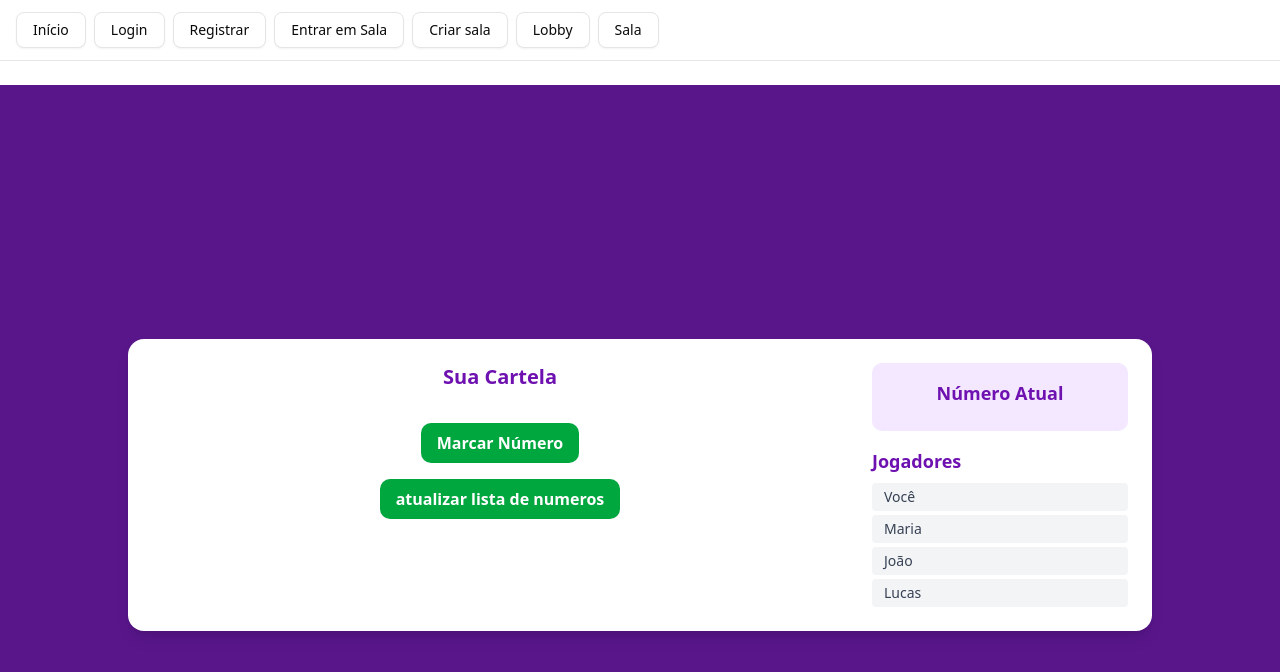
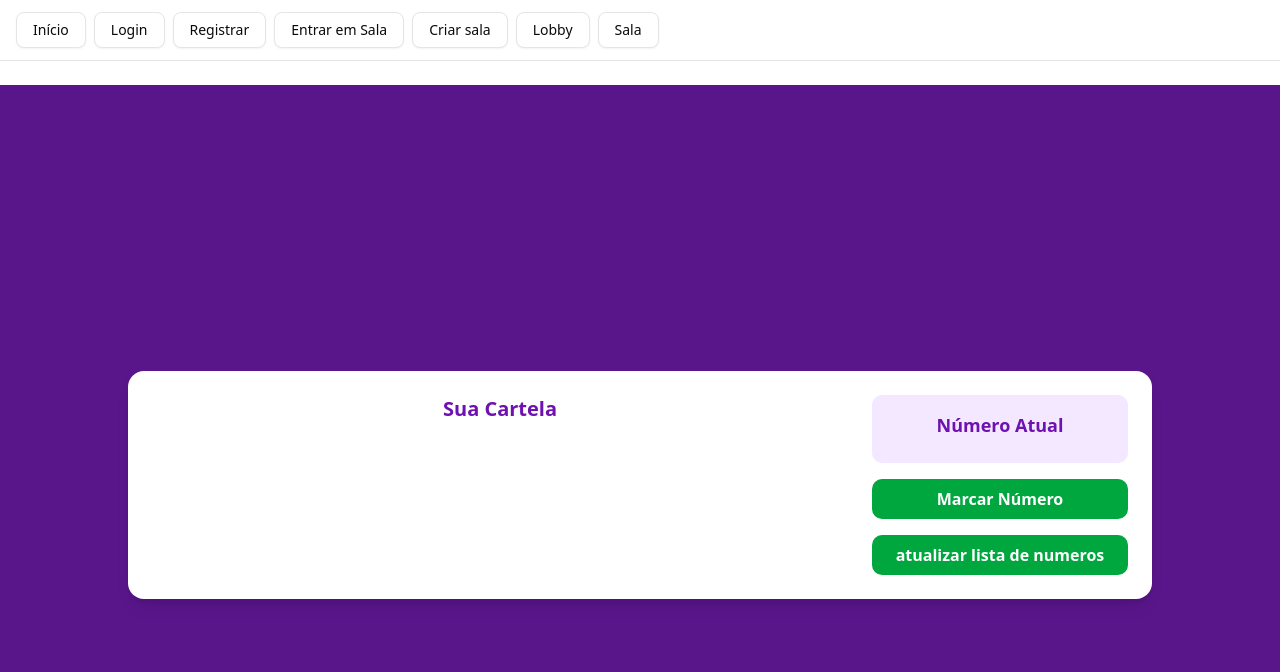
Before and after one commit to PedroBonfim21/unifbingo, a Next.js app: page /room in a window 1280 px wide. Shown: the top 672 px of the page. Built offline with nearby package versions, Linux system fonts and the light colour scheme.

Commit message:
cartela e sorteio funcionando

```diff
--- a/app/lobby/users_list.tsx
+++ b/app/lobby/users_list.tsx
@@ -47,6 +47,10 @@ export default function UsersList({ roomCode }: UsersListProps) {
         }
         const data = await response.json();
         setUsers(data);
+        console.log("Usuários da sala:", JSON.stringify(users));
+
+        localStorage.setItem("players", JSON.stringify(users));
+
       } catch {
         setError("Erro ao conectar com o servidor.");
       } finally {
--- a/app/login/form.tsx
+++ b/app/login/form.tsx
@@ -10,14 +10,20 @@ export default function LoginForm() {
   const [password, setPassword] = useState("");
   const [error, setError] = useState<string | null>(null);
   const [loading, setLoading] = useState(false);
+  const role =
+    typeof window !== "undefined" ? localStorage.getItem("role") : null;
   const router = useRouter();
 
   // Se já estiver logado, redireciona para a tela de entrar em sala
   useEffect(() => {
     if (typeof window !== "undefined" && localStorage.getItem("token")) {
-      router.replace("/join");
+      if (role === "host" || role === "admin") {
+        router.replace("/create_room");
+      } else if (role === "player") {
+        router.replace("/join");
+      }
     }
-  }, [router]);
+  }, [role, router]);
 
   const handleSubmit = async (e: React.FormEvent) => {
     e.preventDefault();
@@ -50,7 +56,13 @@ export default function LoginForm() {
       document.cookie = `role=${data.role}; path=/;`;
       console.log("Usuário logado com sucesso:", data);
 
-      router.replace("/join");
+      if (typeof window !== "undefined" && localStorage.getItem("token")) {
+        if (role === "host" || role === "admin") {
+          router.replace("/create_room");
+        } else if (role === "player") {
+          router.replace("/join");
+        }
+      }
     } catch (err) {
       console.error("Erro ao conectar com o servidor:", err);
       setError("Erro ao conectar com o servidor.");
@@ -77,9 +89,7 @@ export default function LoginForm() {
         className="w-full px-4 py-2 rounded-lg border border-gray-300 focus:outline-none focus:ring-2 focus:ring-purple-600"
         required
       />
-      {error && (
-        <div className="text-red-600 text-sm">{error}</div>
-      )}
+      {error && <div className="text-red-600 text-sm">{error}</div>}
       <button
         type="submit"
         className="w-full bg-purple-700 text-white font-semibold py-2 rounded-lg hover:bg-purple-800 transition"
--- a/app/room/page.tsx
+++ b/app/room/page.tsx
@@ -3,21 +3,40 @@
 import { useState, useEffect } from "react";
 import BingoBoard from "@/components/bingoBoard";
 
-// Recupera o valor do cookie bingoCard - gerar componente BingoBoard para nao realizar a requisição aqui
-function getCookie(name: string) {
-  const match = document.cookie.match(new RegExp("(^| )" + name + "=([^;]+)"));
-  return match ? decodeURIComponent(match[2]) : null;
-}
+export default function RoomPage() {
+  const bingoCardCookie = getCookie("bingoCard");
+  const [isHost, setIsHost] = useState(false);
+  const [token, setToken] = useState<string>("");
+  const [marked, setMarked] = useState<Array<number | "FREE">>(["FREE"]);
+  const [currentNumber, setCurrentNumber] = useState<number | null>(null);
+  const [sessionId, setSessionId] = useState<string | null>(null);
+  const [bingoBoard, setBingoBoard] = useState<Array<number | "FREE">>([]);
+  const [sortedNumbers, setSortedNumbers] = useState<Array<number>>([]);
 
-const mockPlayers = [
-  { id: 1, name: "Você" },
-  { id: 2, name: "Maria" },
-  { id: 3, name: "João" },
-  { id: 4, name: "Lucas" },
-];
+  const mountBingoBoard = () => {
+    if (bingoCardCookie) {
+      const boardFromApi = bingoCardCookie.split(",");
+      setBingoBoard(
+        boardFromApi.map((item) => (item === "X" ? "FREE" : Number(item)))
+      );
+    }
+  };
 
-export default function RoomPage() {
-  const [isHost, setIsHost] = useState(false);
+  function getCookie(name: string) {
+    const match = document.cookie.match(
+      new RegExp("(^| )" + name + "=([^;]+)")
+    );
+    return match ? decodeURIComponent(match[2]) : null;
+  }
+
+  const getToken = () => {
+    if (token) return;
+    if (typeof window !== "undefined") {
+      const match = document.cookie.match(new RegExp("(^| )token=([^;]+)"));
+      const token = match ? decodeURIComponent(match[2]) : "";
+      setToken(token);
+    }
+  };
 
   const handleSetHost = async () => {
     try {
@@ -28,36 +47,16 @@ export default function RoomPage() {
       console.error("Erro ao definir o host:", error);
     }
   };
-  const bingoCardCookie = getCookie("bingoCard");
 
-  useEffect(() => {
-    handleSetHost();
-    getToken();
-    mountBingoBoard();
-    getMarkedNumbers();
-    handleRefreshListNumbers();
-  }, []);
-
-  const [token, setToken] = useState<string>("");
-  const [marked, setMarked] = useState<Array<number | "FREE">>(["FREE"]);
-  const [currentNumber, setCurrentNumber] = useState<number | null>(null);
-  const sessionId = "7a32aba1-73b6-4015-ad07-9e42777d9717";
-  const [bingoBoard, setBingoBoard] = useState<Array<number | "FREE">>([]);
-
-  const mountBingoBoard = () => {
-    if (bingoCardCookie) {
-      const boardFromApi = bingoCardCookie.split(","); // agora é string[]
-      setBingoBoard(
-        boardFromApi.map((item) => (item === "X" ? "FREE" : Number(item)))
+  const getSessionId = () => {
+    if (sessionId) return;
+    if (typeof window !== "undefined") {
+      const match = document.cookie.match(
+        new RegExp("(^| )gameSessionID=([^;]+)")
       );
-    }
-  };
-  const getToken = () => {
-    if (token) return;
-    if (typeof window !== "undefined") {
-      const match = document.cookie.match(new RegExp("(^| )token=([^;]+)"));
-      const token = match ? decodeURIComponent(match[2]) : "";
-      setToken(token);
+      const sessionId = match ? match[2] : "";
+      setSessionId("eee74d07-1fd9-4e96-85ca-5c0c657e13e9");
+      console.log("Session ID:", sessionId);
     }
   };
 
@@ -65,6 +64,11 @@ export default function RoomPage() {
     const storedMarkedNumbers = localStorage.getItem("markedNumbers");
     if (storedMarkedNumbers) {
       setMarked(JSON.parse(storedMarkedNumbers));
+      setCurrentNumber(
+        JSON.parse(storedMarkedNumbers)[
+          JSON.parse(storedMarkedNumbers).length - 1
+        ]
+      );
     }
   };
 
@@ -83,15 +87,28 @@ export default function RoomPage() {
     if (response.ok) {
       const data = await response.json();
       setCurrentNumber(data.number);
+
+      const updatedSortedNumbers = [...sortedNumbers, data.number].sort(
+        (a, b) => a - b
+      );
+      setSortedNumbers(updatedSortedNumbers);
+
+      localStorage.setItem(
+        "sortedNumbers",
+        JSON.stringify(updatedSortedNumbers)
+      );
     }
   };
 
   const handleMark = () => {
     if (currentNumber !== null && !marked.includes(currentNumber)) {
-      setMarked([...marked, currentNumber]);
+      const updatedMarked = [...marked, currentNumber];
+      setMarked(updatedMarked);
+      localStorage.setItem("markedNumbers", JSON.stringify(updatedMarked));
     }
   };
-  const handleRefreshListNumbers = async (mark: boolean = false) => {
+
+  const handleRefreshListNumbers = async () => {
     mountBingoBoard();
     const token = getCookie("token");
     if (token) {
@@ -107,15 +124,35 @@ export default function RoomPage() {
       );
       const numbers = await response.json();
       setCurrentNumber(numbers[numbers.length - 1].number);
-      const markedNumbers = numbers.map(
-        (num: { number: number }) => num.number
-      );
-      if (mark) {
-        setMarked(markedNumbers);
-        localStorage.setItem("markedNumbers", JSON.stringify(markedNumbers));
-      }
+
+      // const markedNumbers = numbers.map(
+      //   (num: { number: number }) => num.number
+      // );
+      // localStorage.setItem("markedNumbers", JSON.stringify(markedNumbers));
     }
   };
+
+  const getSortedNumbers = () => {
+    const storedSortedNumbers = localStorage.getItem("sortedNumbers");
+    if (storedSortedNumbers) {
+      setSortedNumbers(JSON.parse(storedSortedNumbers));
+      setCurrentNumber(
+        JSON.parse(storedSortedNumbers)[
+          JSON.parse(storedSortedNumbers).length - 1
+        ]
+      );
+    }
+  };
+
+  useEffect(() => {
+    handleSetHost();
+    getToken();
+    getSessionId();
+    mountBingoBoard();
+    getMarkedNumbers();
+    handleRefreshListNumbers();
+    getSortedNumbers();
+  }, []);
 
   return (
     <div className="min-h-screen bg-purple-900 p-4 flex flex-col items-center justify-center">
@@ -123,20 +160,10 @@ export default function RoomPage() {
         <div className="flex flex-col md:flex-row md:items-start gap-6">
           {/* Cartela */}
           <div className="flex-1 flex flex-col items-center space-y-4">
-            <h2 className="text-xl font-bold text-purple-800">Sua Cartela</h2>
+            {!isHost && (
+              <h2 className="text-xl font-bold text-purple-800">Sua Cartela</h2>
+            )}
             <BingoBoard board={bingoBoard} markedNumbers={marked} />
-            <button
-              onClick={handleMark}
-              className="bg-green-600 text-white px-4 py-2 rounded-lg font-semibold hover:bg-green-700 transition"
-            >
-              Marcar Número
-            </button>
-            <button
-              onClick={() => handleRefreshListNumbers(true)}
-              className="bg-green-600 text-white px-4 py-2 rounded-lg font-semibold hover:bg-green-700 transition"
-            >
-              atualizar lista de numeros
-            </button>
           </div>
 
           {/* Painel lateral */}
@@ -149,28 +176,40 @@ export default function RoomPage() {
                 {currentNumber}
               </div>
             </div>
-
-            <div>
-              <h3 className="text-lg font-semibold text-purple-800 mb-2">
-                Jogadores
-              </h3>
-              <ul className="space-y-1">
-                {mockPlayers.map((player) => (
-                  <li
-                    key={player.id}
-                    className="bg-gray-100 px-3 py-1 rounded text-sm text-gray-700"
-                  >
-                    {player.name}
-                  </li>
-                ))}
-              </ul>
-            </div>
             {isHost && (
               <button
-                className="bg-green-600 text-white px-4 py-2 rounded-lg font-semibold hover:bg-green-700 transition"
+                className="bg-green-600 text-white px-4 py-2 rounded-lg font-semibold hover:bg-green-700 transition w-full"
                 onClick={handleDrawNumber}
               >
                 gerar numero
+              </button>
+            )}
+            {isHost && (
+              <div className="grid grid-cols-5 gap-2">
+                {sortedNumbers.map((number) => (
+                  <div
+                    key={number}
+                    className="bg-purple-100 text-purple-800 text-center font-bold rounded-lg p-2"
+                  >
+                    {number}
+                  </div>
+                ))}
+              </div>
+            )}
+            {!isHost && (
+              <button
+                onClick={handleMark}
+                className="bg-green-600 text-white px-4 py-2 rounded-lg font-semibold hover:bg-green-700 transition w-full"
+              >
+                Marcar Número
+              </button>
+            )}
+            {!isHost && (
+              <button
+                onClick={handleRefreshListNumbers}
+                className="bg-green-600 text-white px-4 py-2 rounded-lg font-semibold hover:bg-green-700 transition w-full"
+              >
+                atualizar lista de numeros
               </button>
             )}
           </div>
--- a/components/navbar.tsx
+++ b/components/navbar.tsx
@@ -27,6 +27,14 @@ export default function Navbar() {
     localStorage.removeItem("user_id");
     localStorage.removeItem("username");
     localStorage.removeItem("role");
+    localStorage.removeItem("gameSessionID");
+    localStorage.removeItem("bingoCard");
+    localStorage.removeItem("bingoCardId");
+    localStorage.removeItem("players");
+    localStorage.removeItem("sortedNumbers");
+    localStorage.removeItem("markedNumbers");
+    localStorage.removeItem("roomCode");
+    localStorage.removeItem("roomId");
     router.replace("/login");
      // Remove todos os cookies
     if (typeof document !== "undefined") {
```
